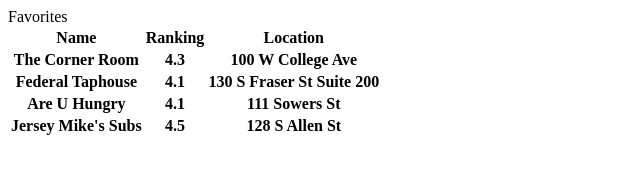
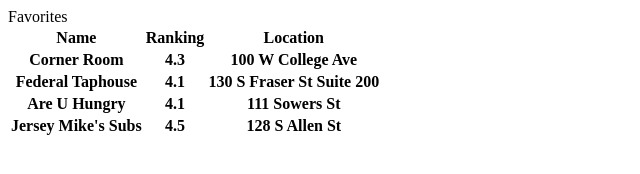
Before and after one commit to hvk5388/FoodFinderApp, a website: page public/favorties.html in a window 1280 px wide. Shown: the full height of the page, 0-640 px from the left. Drawn offline with Linux system fonts and the light colour scheme.

Commit message:
small change

```diff
--- a/public/favorties.html
+++ b/public/favorties.html
@@ -10,7 +10,7 @@
                 <th>Location</th>
             </tr>
             <tr>
-                <th>The Corner Room</th>
+                <th>Corner Room</th>
                 <th>4.3</th>
                 <th>100 W College Ave</th>
             </tr>
```
